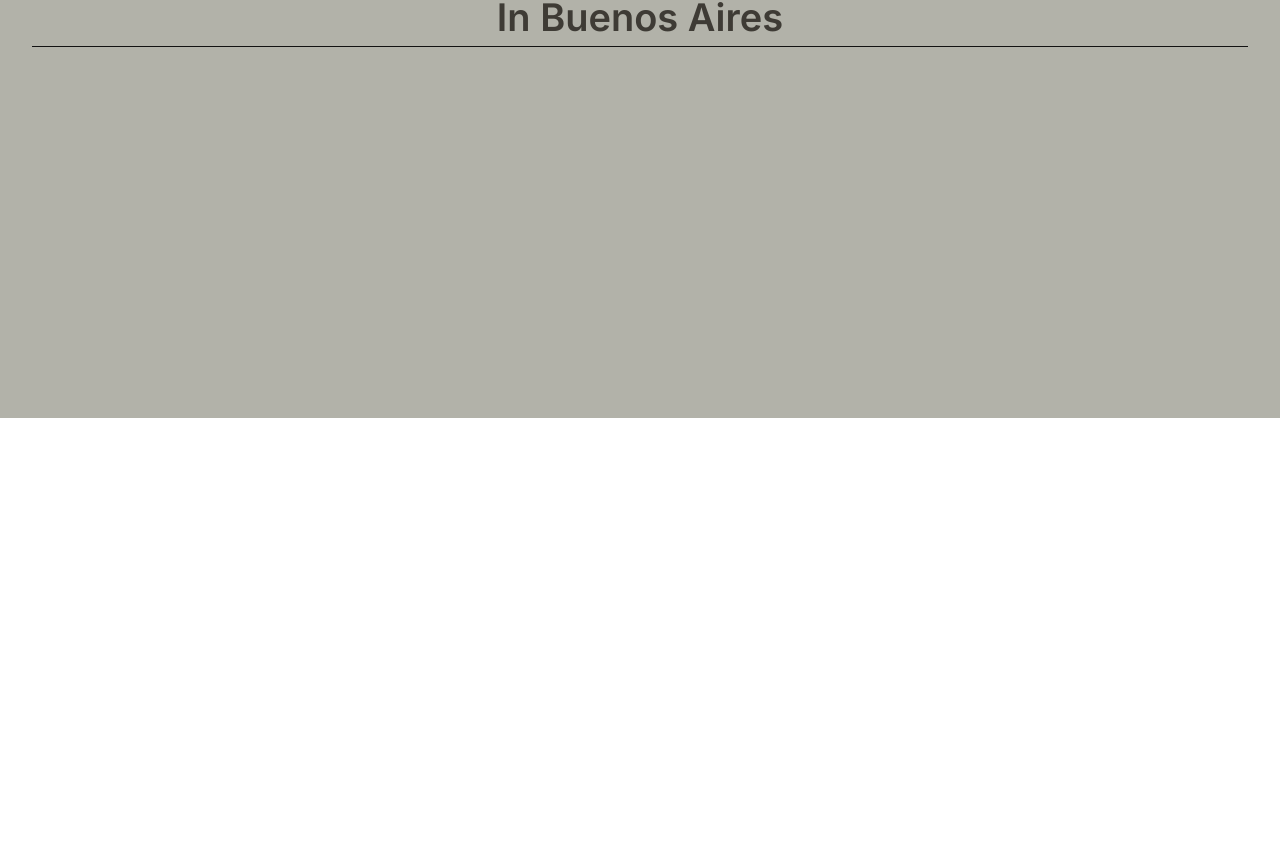
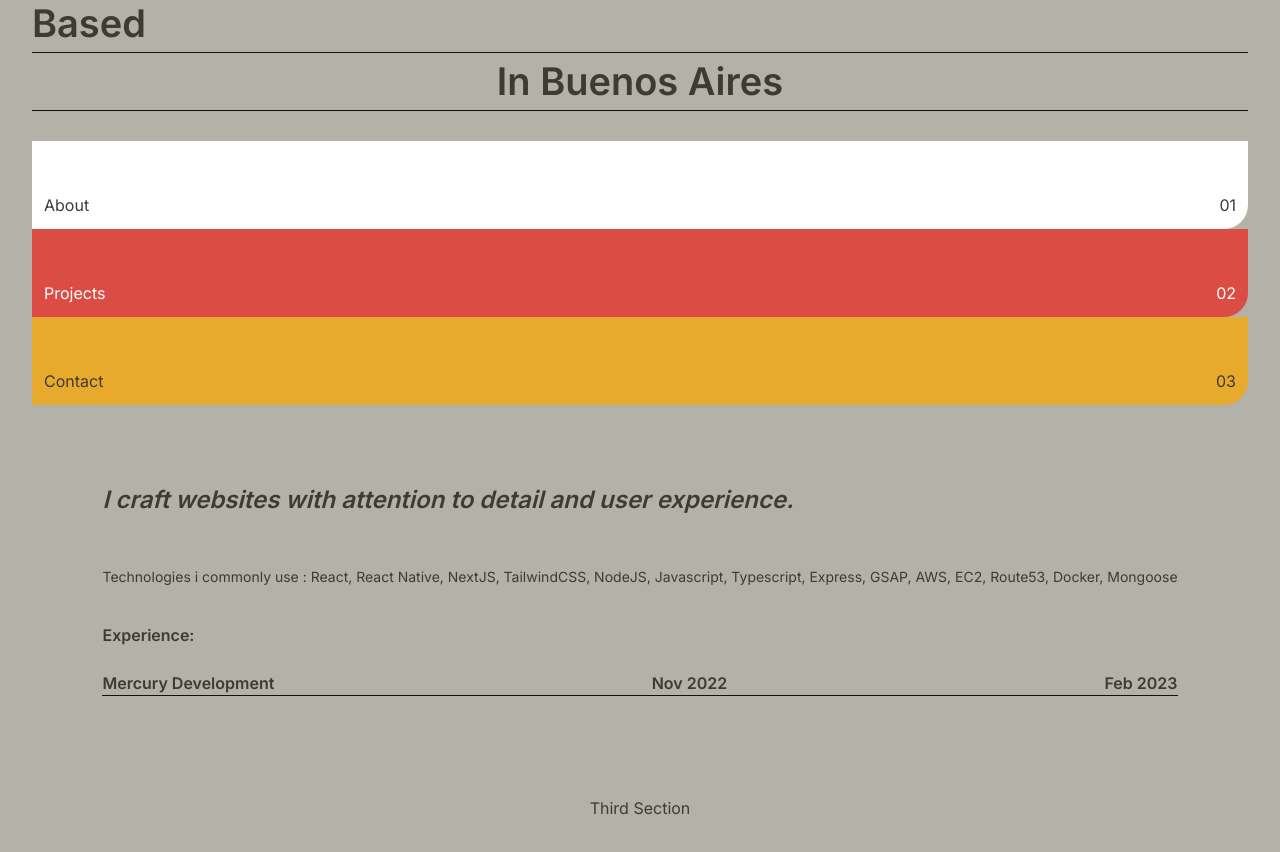
Before and after one commit to Drennann/portfolio2, a Next.js app: page / in a window 1280 px wide. Shown: the part 382-1234 px from the top of the page. Before the commit the page ends 800 px from the top, so only its background shows below. Built offline with nearby package versions, Linux system fonts and the light colour scheme.

Commit message:
[Feature] Second Section Added

```diff
--- a/src/components/Card.tsx
+++ b/src/components/Card.tsx
@@ -12,7 +12,7 @@
 }: CardProps) {
   return (
     <div
-      className={`Card h-[88px] w-full flex justify-between items-end ${className} rounded-br-[24px] relative hover:bg-[#3f3b37] hover:text-[#fbefdf] ease-out transition duration-300`}
+      className={`Card h-[88px] w-full flex justify-between items-end ${className} rounded-br-[24px] relative hover:bg-[#3f3b37] hover:text-[#fbefdf] ease-out transition-colors duration-300 cursor-pointer`}
     >
       <div className='flex justify-between w-full p-[12px] text-inherit'>
         <p className='text-inherit font-normal z-20'>{text}</p>
--- a/src/components/FirstSection.tsx
+++ b/src/components/FirstSection.tsx
@@ -56,9 +56,9 @@
   return (
     <section
       ref={container}
-      className='min-h-full w-screen flex justify-start items-center flex-col'
+      className='min-h-screen w-full flex justify-start items-center flex-col'
     >
-      <div className='mb-[calc(6vh+10px)] w-full reveal'>
+      <div className='mb-[calc(14vh+10px)] w-full reveal'>
         <header className='flex justify-between w-full'>
           <h2 className='font-light text-[32px]'>Federico</h2>
           <h2 className='font-light text-[32px]'>Achaval</h2>
@@ -82,13 +82,13 @@
       <h2 className='text-[38px] font-semibold text'>In Buenos Aires</h2>
       <Hr />
       <Card
-        className='bg-[#FFF] text-[#3f3b37] mt-[30px]'
+        className='bg-[#FFF] text-[#3f3b38] mt-[30px]'
         text='About'
         number='01'
       />
-      <Card className='bg-[#db4c44] text-white' text='Projects' number='02' />
+      <Card className='bg-[#db4c45] text-white' text='Projects' number='02' />
       <Card
-        className='bg-[#e7aa2c] text-[#3f3b37]'
+        className='bg-[#e7aa2d] text-[#3f3b38]'
         text='Contact'
         number='03'
       />
--- a/src/components/Layout.tsx
+++ b/src/components/Layout.tsx
@@ -8,7 +8,7 @@
 export default function Layout({ ...props }: LayoutProps) {
   return (
     <main
-      className={`${inter.className} ${props.className} bg-[#b2b2a9] min-h-screen w-screen flex justify-center items-start p-8`}
+      className={`${inter.className} ${props.className} bg-[#b2b2a9] min-h-screen w-full flex justify-start items-center p-8 flex-col`}
       {...props}
     />
   )
--- /dev/null
+++ b/src/components/SecondSection.tsx
@@ -0,0 +1,54 @@
+import { useIsomorphicLayoutEffect } from '@/helpers/useIsomorphicLayoutEffect'
+import gsap from 'gsap'
+import ScrollTrigger from 'gsap/dist/ScrollTrigger'
+import { useRef } from 'react'
+import Hr from './Hr'
+
+gsap.registerPlugin(ScrollTrigger)
+
+export default function SecondSection() {
+  const container = useRef(null)
+  useIsomorphicLayoutEffect(() => {
+    const ctx = gsap.context((context: any) => {
+      const toReveal = context.selector('.reveal')
+      toReveal.forEach((reveal) => {
+        gsap.from(reveal, {
+          opacity: 0,
+          y: 100,
+          duration: 1,
+          ease: 'Power3.out',
+          scrollTrigger: {
+            trigger: reveal
+          }
+        })
+      })
+    }, container.current)
+    return () => ctx.revert()
+  }, [])
+  return (
+    <section ref={container} className='pt-8 pb-[100px]'>
+      <div className='reveal text-[24px] italic font-semibold mb-[48px]'>
+        <h2>I craft websites with attention to detail and user experience.</h2>
+      </div>
+      <div className='reveal text-[14px] mb-[36px]'>
+        <h2>
+          Technologies i commonly use : React, React Native, NextJS,
+          TailwindCSS, NodeJS, Javascript, Typescript, Express, GSAP, AWS, EC2,
+          Route53, Docker, Mongoose
+        </h2>
+      </div>
+      <div className='reveal font-semibold mb-[24px]'>
+        <h2>Experience: </h2>
+      </div>
+      <div className='reveal font-semibold'>
+        <div className='flex justify-between'>
+          <a href='https://mercdev.com/' target='_blank' rel='noreferrer'>
+            <h2>Mercury Development</h2>
+          </a>
+          <h2>Nov 2022</h2> <h2>Feb 2023</h2>
+        </div>
+        <Hr />
+      </div>
+    </section>
+  )
+}
--- /dev/null
+++ b/src/components/ThirdSection.tsx
@@ -0,0 +1,3 @@
+export default function ThirdSection() {
+  return <div>Third Section</div>
+}
--- a/src/pages/index.tsx
+++ b/src/pages/index.tsx
@@ -1,6 +1,8 @@
 import Head from 'next/head'
 import Layout from '@/components/Layout'
 import FirstSection from '@/components/FirstSection'
+import SecondSection from '@/components/SecondSection'
+import ThirdSection from '@/components/ThirdSection'
 
 export default function Home() {
   return (
@@ -13,6 +15,8 @@
       </Head>
       <Layout>
         <FirstSection />
+        <SecondSection />
+        <ThirdSection />
       </Layout>
     </>
   )
--- a/src/styles/globals.css
+++ b/src/styles/globals.css
@@ -7,7 +7,5 @@
   padding: 0;
   box-sizing: border-box;
   color: #3e3b35;
+  user-select: none;
 }
-body {
-  overflow: hidden;
-}
```
